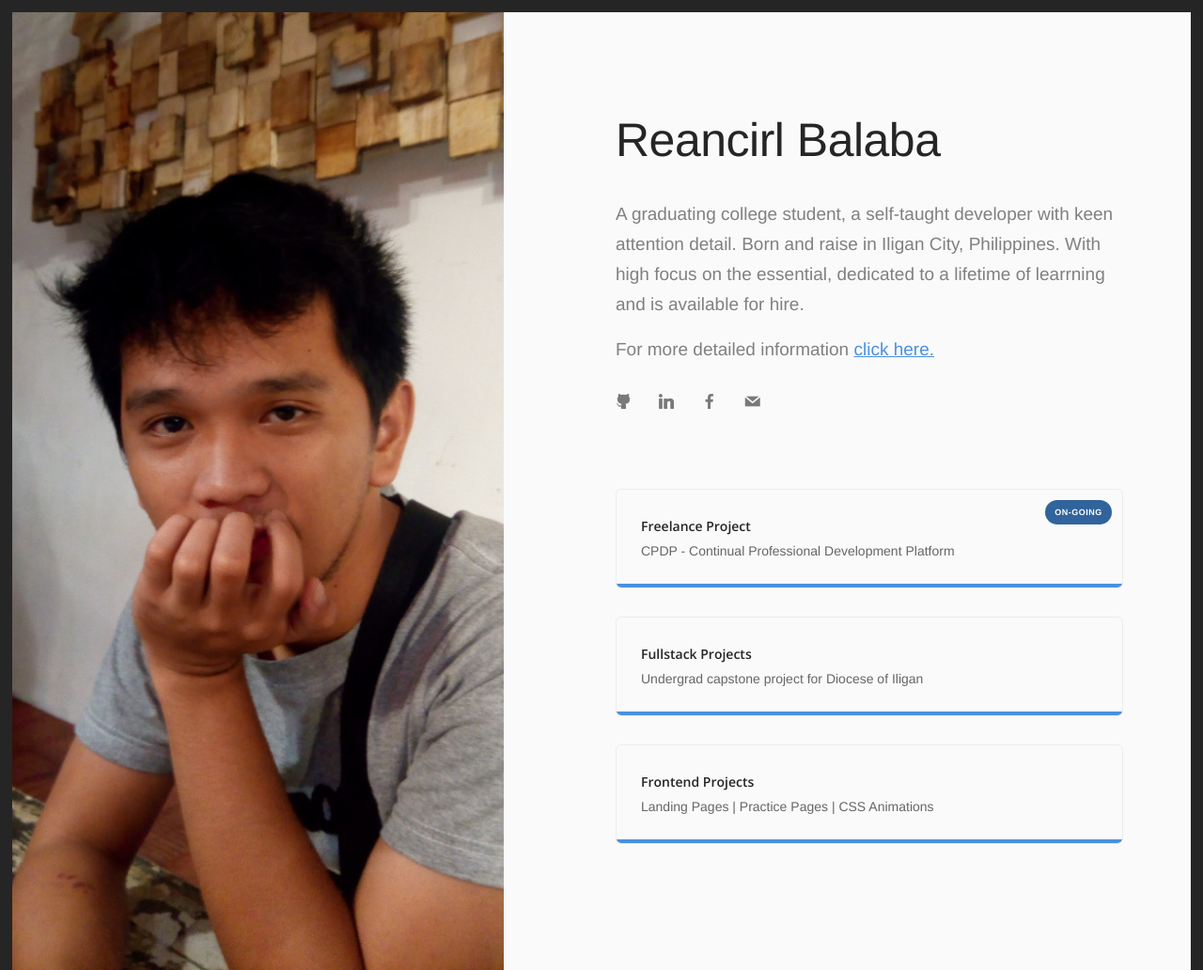
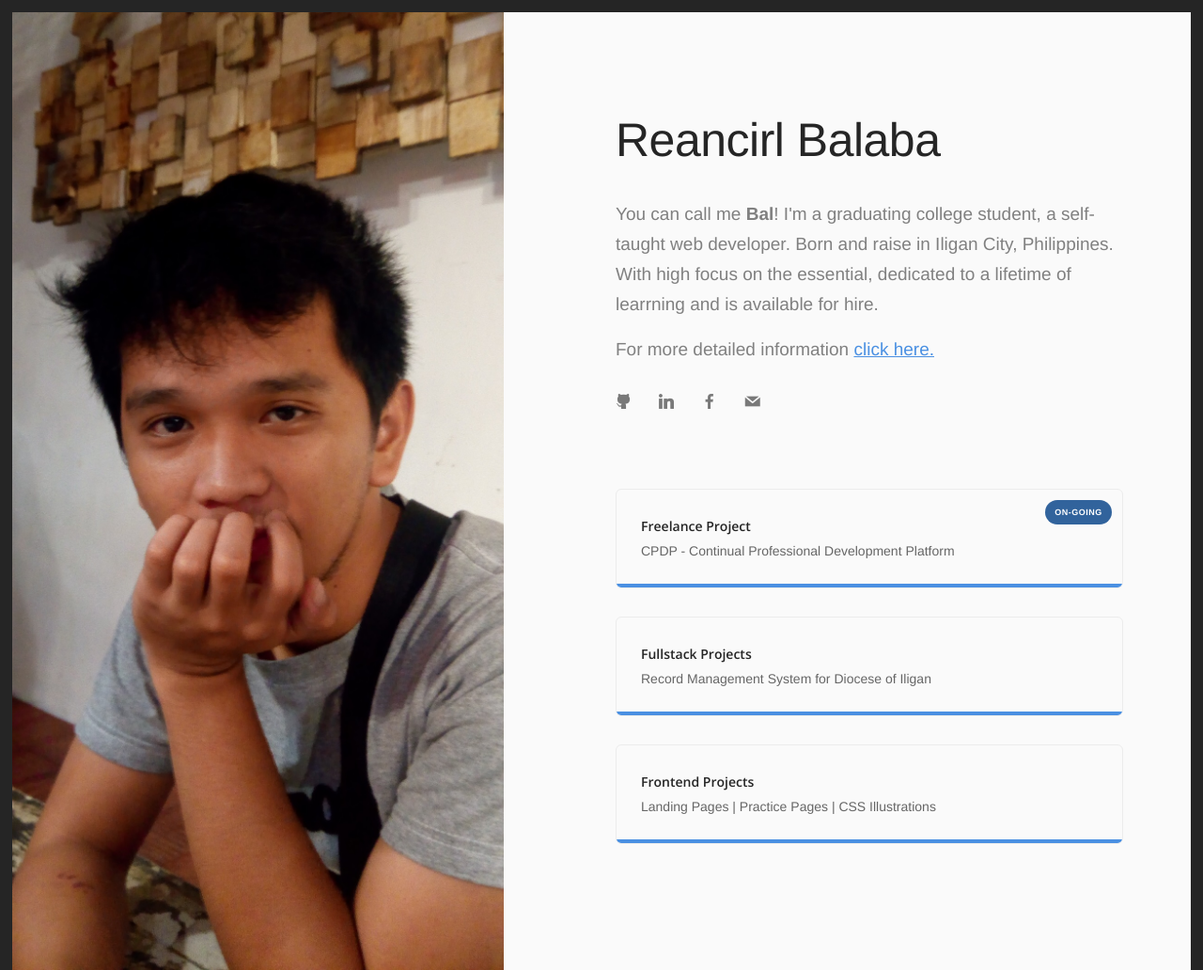
Before and after one commit to reancirl/LifePortfolio, a plain HTML site: page index.html in a window 1280 px wide. Shown: the top 1032 px of the page at 94% size. Drawn offline with nearby package versions, Linux system fonts and the light colour scheme; files whose address does not match are found by name.

Commit message:
edit about

```diff
--- a/index.html
+++ b/index.html
@@ -40,7 +40,7 @@
                     <div class="row">
                         <div class="col-lg-6 col-md-7 col-sm-6">
                             <h1 class="name-rb">Reancirl Balaba </h1>
-                            <p class="lead mb-3">A graduating college student, a self-taught developer with keen attention detail. Born and raise in Iligan City, Philippines. With high focus on the essential, dedicated to a lifetime of learrning and is available for hire.</p>
+                            <p class="lead mb-3">You can call me <span style="font-weight: 800;">Bal</span>! I'm a graduating college student, a self-taught web developer. Born and raise in Iligan City, Philippines. With high focus on the essential, dedicated to a lifetime of learrning and is available for hire.</p>
                                 <p class="lead">
                                     For more detailed information <a href="about-me">click here.</a>
                                 </p>
@@ -81,7 +81,7 @@
                                 <div class="feature boxed boxed--border bg--secondary feature--featured">
                                     <h5>Fullstack Projects</h5>
                                     <p>
-                                        Undergrad capstone project for Diocese of Iligan
+                                        Record Management System for Diocese of Iligan
                                     </p>
                                 </div>
                             </a>
@@ -89,7 +89,7 @@
                                 <div class="feature boxed boxed--border bg--secondary feature--featured">
                                     <h5>Frontend Projects</h5>
                                     <p>
-                                        Landing Pages | Practice Pages | CSS Animations
+                                        Landing Pages | Practice Pages | CSS Illustrations
                                     </p>
                                 </div>
                             </a>
```
Also changed, not shown: about-me.html (+1 -1 lines).
